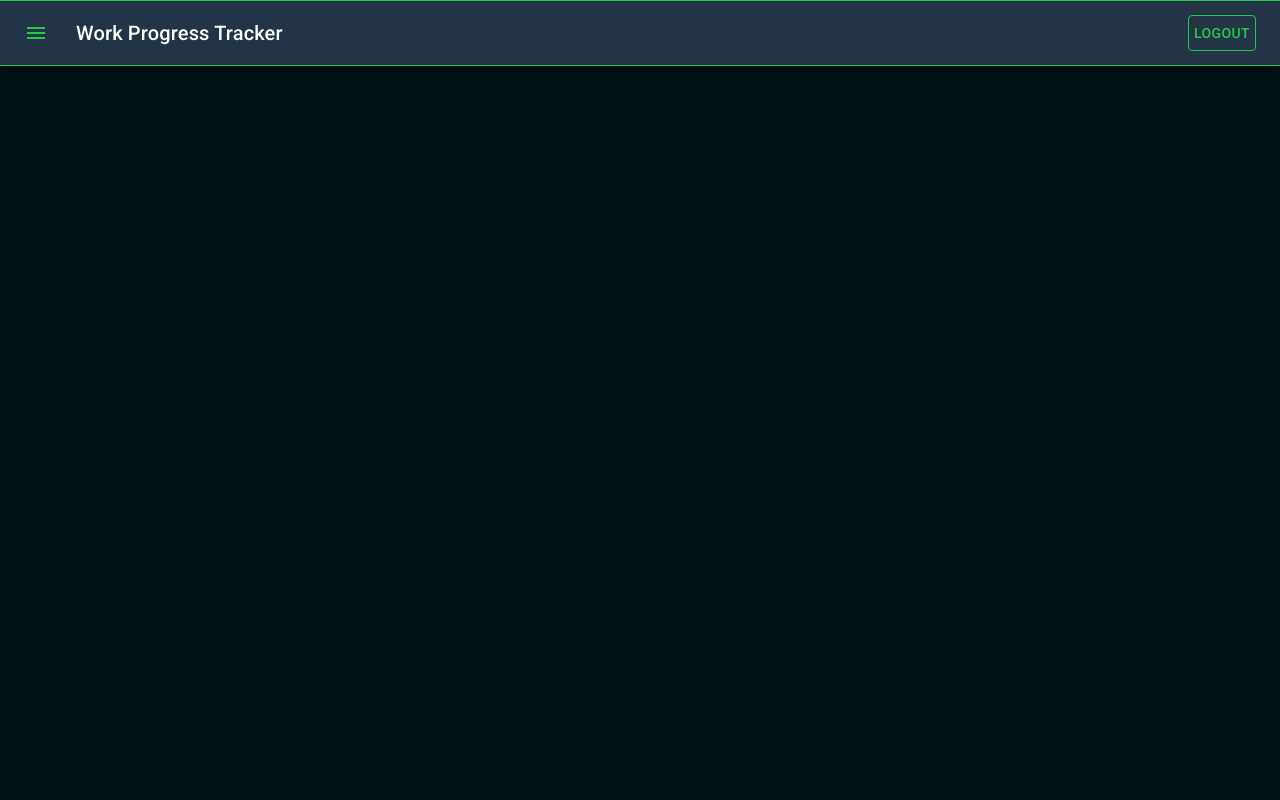
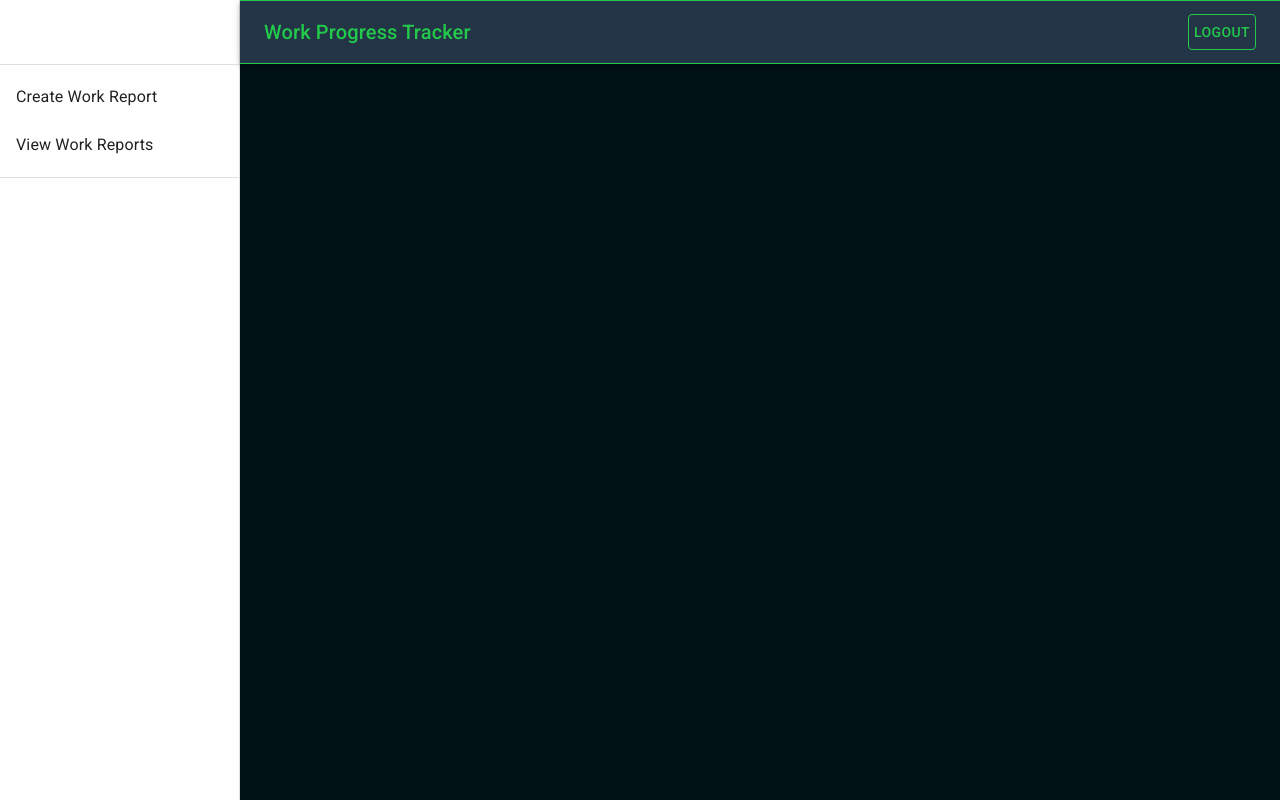
Before and after one commit to SreevishnuAB/WPT-frontend, a React (Create React App) app: page / in a window 1280 px wide. Built offline with nearby package versions, Linux system fonts and the light colour scheme.

Commit message:
drawer implemented

```diff
--- a/src/components/navbar.js
+++ b/src/components/navbar.js
@@ -1,16 +1,39 @@
+import '../App.css';
 import React from 'react';
-import '../App.css';
-import { makeStyles } from '@material-ui/core/styles';
 import AppBar from '@material-ui/core/AppBar';
+import CssBaseline from '@material-ui/core/CssBaseline';
+import Divider from '@material-ui/core/Divider';
+import Drawer from '@material-ui/core/Drawer';
+import Hidden from '@material-ui/core/Hidden';
+import IconButton from '@material-ui/core/IconButton';
+import List from '@material-ui/core/List';
+import ListItem from '@material-ui/core/ListItem';
+import ListItemText from '@material-ui/core/ListItemText';
+import MenuIcon from '@material-ui/icons/Menu';
 import Toolbar from '@material-ui/core/Toolbar';
 import Typography from '@material-ui/core/Typography';
+import { makeStyles, useTheme } from '@material-ui/core/styles';
 import Button from '@material-ui/core/Button';
-import IconButton from '@material-ui/core/IconButton';
-import MenuIcon from '@material-ui/icons/Menu';
+
+const drawerWidth = 240;
 
 const useStyles = makeStyles(theme => ({
   root: {
-    flexGrow: 1,
+    display: 'flex',
+  },
+  drawer: {
+    [theme.breakpoints.up('sm')]: {
+      width: drawerWidth,
+      flexShrink: 0,
+    },
+  },
+  appBar: {
+    [theme.breakpoints.up('sm')]: {
+      width: `calc(100% - ${drawerWidth}px)`,
+      marginLeft: drawerWidth,
+      zIndex: theme.zIndex.drawer + 1,
+    },
+    zIndex: theme.zIndex.drawer + 1,
   },
   toolbar: {
     backgroundColor: '#243447',
@@ -18,14 +41,22 @@ const useStyles = makeStyles(theme => ({
     borderBottomStyle: 'solid',
     borderWidth: '1px',
     borderBottomColor: '#23C94A',
-    borderTopColor: '#23C94A'
+    borderTopColor: '#23C94A',
+  },
+  tlbrPlcehldr: theme.mixins.toolbar,
+  drawerPaper: {
+    width: drawerWidth,
   },
   menuButton: {
     marginRight: theme.spacing(2),
+    [theme.breakpoints.up('sm')]: {
+      display: 'none',
+    },
     color: '#23C94A',
   },
   title: {
     flexGrow: 1,
+    color: '#23C94A'
   },
   condRend:{
     display:'none',
@@ -36,17 +67,49 @@ const useStyles = makeStyles(theme => ({
     borderColor: '#23C94A',
     padding: '5px',
     color: '#23C94A'
-  }
+  },
+  content: {
+    flexGrow: 1,
+    padding: theme.spacing(3),
+  },
 }));
 
 export default function NavBar(props) {
   const classes = useStyles();
+  const { container } = props;
+  const theme = useTheme();
+  const [mobileOpen, setMobileOpen] = React.useState(false);
+
+
+  const items = (props.grouphead === true)?
+                  ["Work Reports By Date","Work Reports By User"] :
+                  ["Create Work Report", "View Work Reports"];
+
+  const drawer = (
+    <div>
+      <div className={classes.tlbrPlcehldr} />
+      <Divider />
+      <List>
+        {items.map((text, index) => (
+          <ListItem button key={text}>
+            <ListItemText primary={text} />
+          </ListItem>
+        ))}
+      </List>
+      <Divider />
+    </div>
+  );
+
+  const handleDrawerToggle = () => {
+    setMobileOpen(!mobileOpen);
+  };
 
   return (
     <div className={classes.root}>
-      <AppBar position="fixed">
+      <CssBaseline />
+      <AppBar position="fixed" className={classes.appBar}>
         <Toolbar className={classes.toolbar}>
-          <IconButton edge="start" className={props.login ? classes.condRend :classes.menuButton} color="inherit" aria-label="menu">
+          <IconButton edge="start" className={props.login ? classes.condRend :classes.menuButton} aria-label="open drawer" onClick={handleDrawerToggle}>
             <MenuIcon className={props.login ? classes.condRend : ''} />
           </IconButton>
           <Typography variant="h6" className={classes.title}>
@@ -55,6 +118,37 @@ export default function NavBar(props) {
           <Button className={`${props.login ? classes.condRend:classes.logoutBtn} btn-logout`} color="inherit">Logout</Button>
         </Toolbar>
       </AppBar>
+      <nav className={classes.drawer} aria-label="mailbox folders">
+        {/* The implementation can be swapped with js to avoid SEO duplication of links. */}
+        <Hidden smUp implementation="js">
+          <Drawer
+            container={container}
+            variant="temporary"
+            anchor={theme.direction === 'rtl' ? 'right' : 'left'}
+            open={mobileOpen}
+            onClose={handleDrawerToggle}
+            classes={{
+              paper: classes.drawerPaper,
+            }}
+            ModalProps={{
+              keepMounted: true, // Better open performance on mobile.
+            }}
+          >
+            {drawer}
+          </Drawer>
+        </Hidden>
+        <Hidden xsDown implementation="css">
+          <Drawer
+            classes={{
+              paper: classes.drawerPaper,
+            }}
+            variant="permanent"
+            open
+          >
+            {drawer}
+          </Drawer>
+        </Hidden>
+      </nav>
     </div>
   );
 }
```
